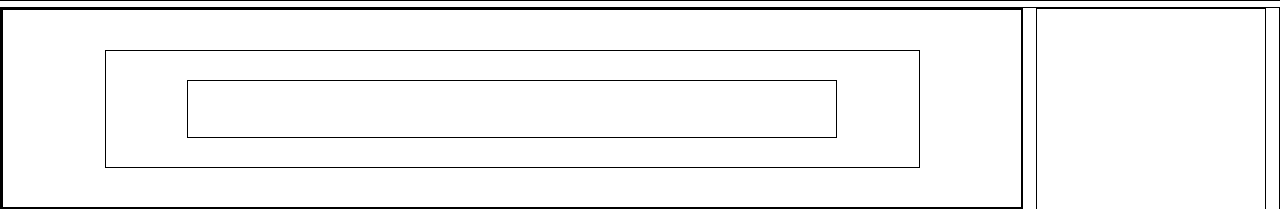
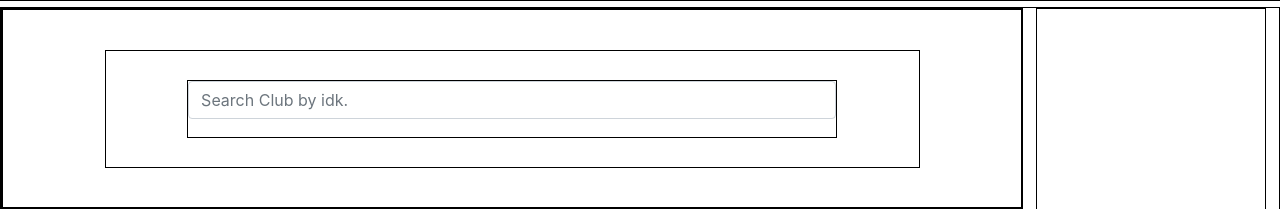
Before and after one commit to Aydinm1/ClubNav, a Django app: template clubsite/list/templates/index.html in a window 1280 px wide. Shown: the part 159-368 px from the top of the page. Run offline with Django 4.2, Linux system fonts and the light colour scheme; the template is opened without the code that fills it: most values are stand-ins (such as "Sample title", 1, 10 or a date in 2020); grey boxes marked "Sample" are stand-in pictures.

Commit message:
[Legacy commit squashed]

```diff
--- a/clubsite/list/templates/index.html
+++ b/clubsite/list/templates/index.html
@@ -5,6 +5,7 @@
         <meta charset="utf-8">
         <title>Main Page</title>
         <link rel="stylesheet" type="text/css" href="{% static 'styles.css' %}">
+        <script scr ="{% static 'javascript.js' %}"></script>
         <link rel="stylesheet" href="https://cdn.jsdelivr.net/npm/bootstrap@4.0.0/dist/css/bootstrap.min.css" integrity="sha384-Gn5384xqQ1aoWXA+058RXPxPg6fy4IWvTNh0E263XmFcJlSAwiGgFAW/dAiS6JXm" crossorigin="anonymous">
     </head>
     <body>
@@ -14,7 +15,9 @@
             <div id="searchDown">
                 <div id="topMid">
                     <div id="searchContainer">
-                        <div id = "searchbar"></div>
+                        <div id = "searchbar">
+                            <input type="text" id="myFilter" class="form-control" onkeyup="idk()" placeholder="Search Club by idk.">
+                        </div>
                     </div>
                 </div>
                 <div id="bottomMid">
```
Also changed, not shown: clubsite/list/static/javascript.js (+11 -0 lines).
